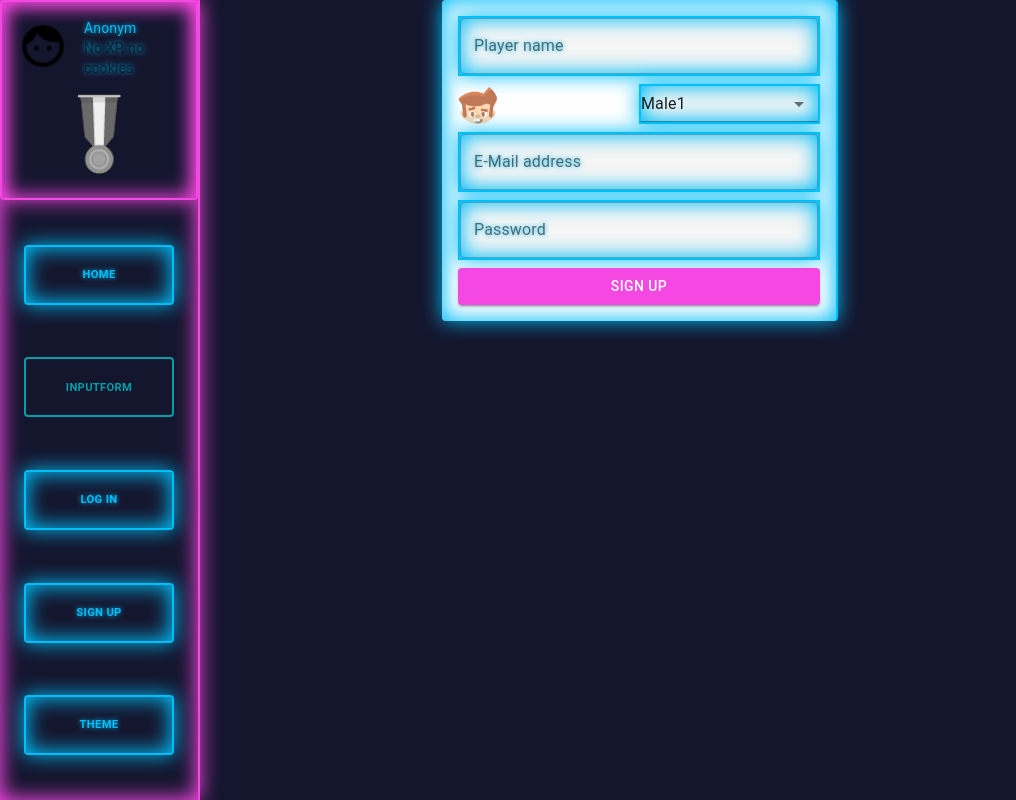
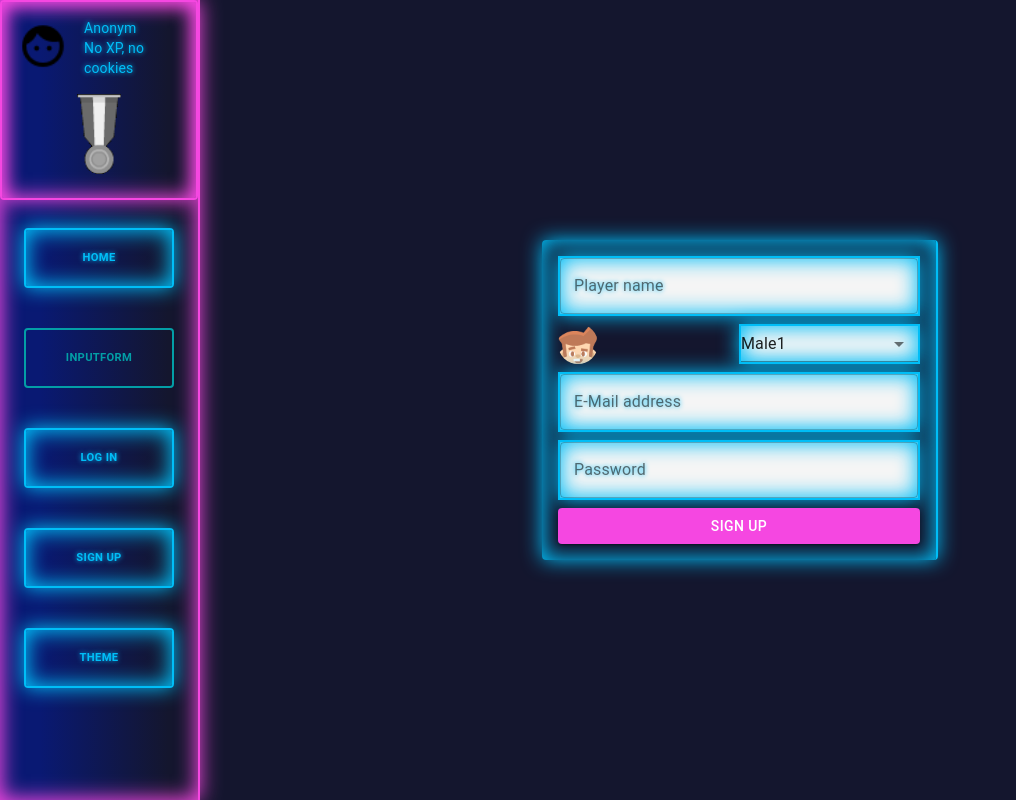
Before and after one commit to HeinrichBoese/codingclash, a React (Create React App) app: page /register in a window 1280 px wide. Shown: the whole page, without its empty margins (0-1016 px from the left). Built offline with nearby package versions, Linux system fonts and the light colour scheme; no server answers.

Commit message:
login angepasst

```diff
--- a/src/App.css
+++ /dev/null
@@ -1,32 +0,0 @@
-/*
-html {
-    background: rgb(23,0,45);
-    background: linear-gradient(90deg, rgba(23,0,45,1) 60%, rgba(73,1,69,1) 100%);
-} */
-
-.CodeMirror {
-    height: 100% !important;
-    font-size:1.5em !important;
-    width:100%;
-    background-color: transparent !important;
-    /* border:2px solid #f547e1 !important; */
-    box-sizing: border-box;
-    /* box-shadow: inset 0px 0px 20px 2px #f547e1, 0px 0px 20px 2px #f547e1 ; */
-    border-radius:4px
-}
-
-.CodeMirror-gutters {
-    background-color: transparent !important;
-    border: transparent !important
-
-}
-
-.CodeMirror-linenumber {
-    color:#f547e1 !important
-}
-
-
-.react-codemirror2 {
-    height:100%;
-    width:100%
-}
--- a/src/App.js
+++ b/src/App.js
@@ -1,5 +1,5 @@
 import React, { useState } from "react";
-import "./App.css";
+// import "./App.css";
 import { BrowserRouter as Router, Route, Switch } from "react-router-dom";
 import SoloMode from "./components/SoloMode";
 import Home from "./components/Home";
@@ -71,6 +71,36 @@ const lightblue = createMuiTheme({
 
 })
 const useStyles = makeStyles((theme) => ({
+  '@global' : {
+    '.CodeMirror': {
+      height: '100% !important',
+      fontSize:'1.5em !important',
+      width:'100',
+      backgroundColor: 'transparent !important',
+      /* border:2px solid #f547e1 !important; */
+      boxSizing: 'border-box',
+      /* box-shadow: inset 0px 0px 20px 2px #f547e1, 0px 0px 20px 2px #f547e1 ; */
+      borderRadius:'4px'
+  },
+
+  '.CodeMirror-gutters': {
+      backgroundColor: 'transparent !important',
+      border: 'transparent !important'
+
+  },
+
+  '.CodeMirror-linenumber': {
+      color:'#f547e1 !important'
+  },
+
+
+  '.react-codemirror2': {
+      height:'100%',
+      width:'100%'
+  },
+
+
+  },
   root: {
     width: "calc(100vw - 200px)",
     marginLeft: "200px",
--- a/src/components/Actions.js
+++ b/src/components/Actions.js
@@ -1,7 +1,7 @@
 import React from 'react';
 import Button from "@material-ui/core/Button";
 import { makeStyles } from '@material-ui/core/styles';
-import "../App.css";
+// import "../App.css";
 
 const useStyles = makeStyles((theme) => ({
   buttonContainer: {
--- a/src/components/CodeEditAndRun.jsx
+++ b/src/components/CodeEditAndRun.jsx
@@ -1,5 +1,5 @@
 import React, { useState, useRef, useEffect } from "react";
-import "../App.css";
+// import "../App.css";
 import Box from "@material-ui/core/Box";
 import "codemirror/lib/codemirror.css";
 // import "codemirror/theme/material.css";
--- a/src/components/Home.js
+++ b/src/components/Home.js
@@ -4,7 +4,7 @@ import { Link } from "react-router-dom";
 import { AuthContext } from "../Auth";
 import Button from "@material-ui/core/Button";
 import { makeStyles } from '@material-ui/core/styles';
-import "../App.css";
+// import "../App.css";
 
 const useStyles = makeStyles((theme) => ({
   head: {
@@ -13,7 +13,10 @@ const useStyles = makeStyles((theme) => ({
     display:'flex',
     color: theme.palette.secondary.main,
     justifyContent:'center'
-
+  },
+  pageheader: {
+    textShadow:`0px 0px 20px ${theme.palette.secondary.main}`,
+    fontSize: '3em'
   },
   root: {
     // background: "linear-gradient(45deg, #FE6B8B 30%, #FF8E53 90%)",
@@ -86,8 +89,7 @@ const Home = () => {
   return (
     <div className={classes.container}>
       <div className={classes.head}>
-      <h1>Welcome to Coding Clash</h1>
-
+      <h1 className={classes.pageheader}>Welcome to Coding Clash</h1>
       </div>
 
       <Button className={classes.buttons} component={Link} to={"/solo"}>
--- a/src/components/Login.js
+++ b/src/components/Login.js
@@ -12,11 +12,20 @@ import Box from "@material-ui/core/Box";
 import { AuthContext } from "../Auth";
 
 const useStyles = makeStyles((theme) => ({
+  container: {
+    height:'100vh',
+    paddingLeft:'200px',
+    display: 'flex',
+    justifyContent:'center',
+    alignItems:'center'
+  },
   paper: {
+    background: 'transparent',
     borderRight: `2px solid ${theme.palette.secondary.main}`,
     boxShadow: `inset 0px 0px 20px 2px ${theme.palette.secondary.main},0px 0px 20px ${theme.palette.secondary.main}`,
   },
   textField: {
+    background: 'transparent',
     width: "100%",
     textShadow: '0px 0px 5px #00bef7',
     fontSize: '.8em',
@@ -78,7 +87,7 @@ export default function Login() {
   });
 
   return (
-    <div>
+    <div className={classes.container}>
       {currentUser && !currentUser.isAnonymous && <Redirect to="/" />}
       <Container maxWidth="xs">
         <Paper className={classes.paper}>
--- a/src/components/Register.js
+++ b/src/components/Register.js
@@ -15,7 +15,15 @@ import Avatar from '@material-ui/core/Avatar';
 import images from "./images";
 
 const useStyles = makeStyles((theme) => ({
+  rootcontainer: {
+    height:'100vh',
+    paddingLeft:'200px',
+    display: 'flex',
+    justifyContent:'center',
+    alignItems:'center'
+  },
   paper: {
+    background:'transparent',
     borderRight: `2px solid ${theme.palette.secondary.main}`,
     boxShadow: `inset 0px 0px 20px 2px ${theme.palette.secondary.main},0px 0px 20px ${theme.palette.secondary.main}`,
   },
@@ -37,6 +45,7 @@ const useStyles = makeStyles((theme) => ({
     backgroundColor: '#F5F5F5',
   },
   container: {
+    background:'transparent',
     flexGrow: 1,
     direction: 'row',
     justifyContent: 'space-between',
@@ -129,7 +138,7 @@ export default function Register(props) {
   });
 
   return (
-    <div>
+    <div className={classes.rootcontainer}>
       {currentUser && !currentUser.isAnonymous && <Redirect to="/" />}
       <Container maxWidth="xs">
         <Paper className={classes.paper}>
--- a/src/components/Sidebar.js
+++ b/src/components/Sidebar.js
@@ -2,7 +2,7 @@ import React, { useContext } from "react";
 import firebase from "../firebase";
 import { Link, withRouter } from "react-router-dom";
 import { AuthContext } from "../Auth";
-import "../App.css";
+// import "../App.css";
 import images from "./images";
 import medals from "./medals"
 import Card from "@material-ui/core/Card";
@@ -13,6 +13,9 @@ import { CardHeader, IconButton } from "@material-ui/core";
 
 
 const useStyles = makeStyles((theme) => ({
+  spancolor:{
+    color: theme.palette.secondary.main,
+  },
   card: {
     height: 200,
     background: 'transparent !important',
@@ -112,6 +115,8 @@ const useStyles = makeStyles((theme) => ({
     // },
   },
   sidebar: {
+    background: 'rgb(9,25,115)',
+    background: 'linear-gradient(90deg, rgba(9,25,115,1) 20%, rgba(20,22,46,1) 85%)',
     height: '100vh',
     borderRight: `2px solid ${theme.palette.primary.main}`,
     overflowY: 'auto',
@@ -119,13 +124,13 @@ const useStyles = makeStyles((theme) => ({
     width: '200px',
     position: 'fixed',
 
-    display:'flex',
-    flexWrap:'wrap',
-    justifyContent: 'center',
+    // display:'flex',
+    // flexWrap:'wrap',
+    // justifyContent: 'center',
 
-    // display: 'grid',
-    // justifyItems: 'center',
-    // gridTemplateRows: '220px 100px 100px 100px 100px 100px auto'
+    display: 'grid',
+    justifyItems: 'center',
+    gridTemplateRows: '220px 100px 100px 100px 100px 100px auto'
 
     // [theme.breakpoints.down('sm')]: {
     //   width:'100%',
@@ -205,7 +210,7 @@ const Sidebar = () => {
             ? "Anonym"
             : userData && <span style={{fontSize:'1.5em'}}>{userData.playerName}</span>}
           subheader={userCheck()
-            ? "No XP, no cookies"
+            ? <span className={classes.spancolor}>No XP, no cookies</span>
             : userData && <span className={classes.cardname}>Level: {userData.playerLevel}</span>}
         />
         <div style={{ display: 'flex', justifyContent: 'center' }}>
```
